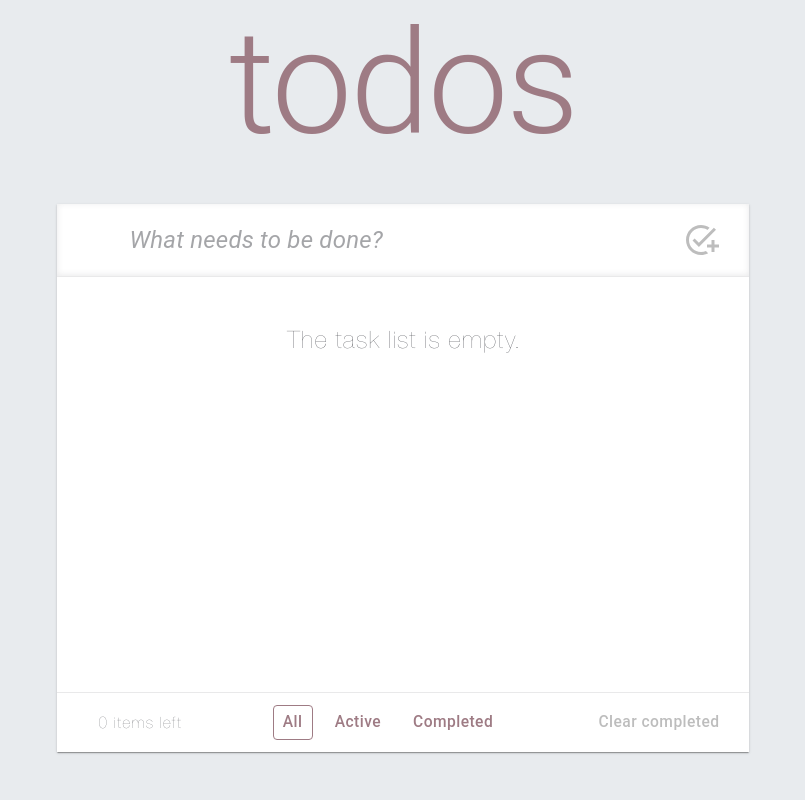
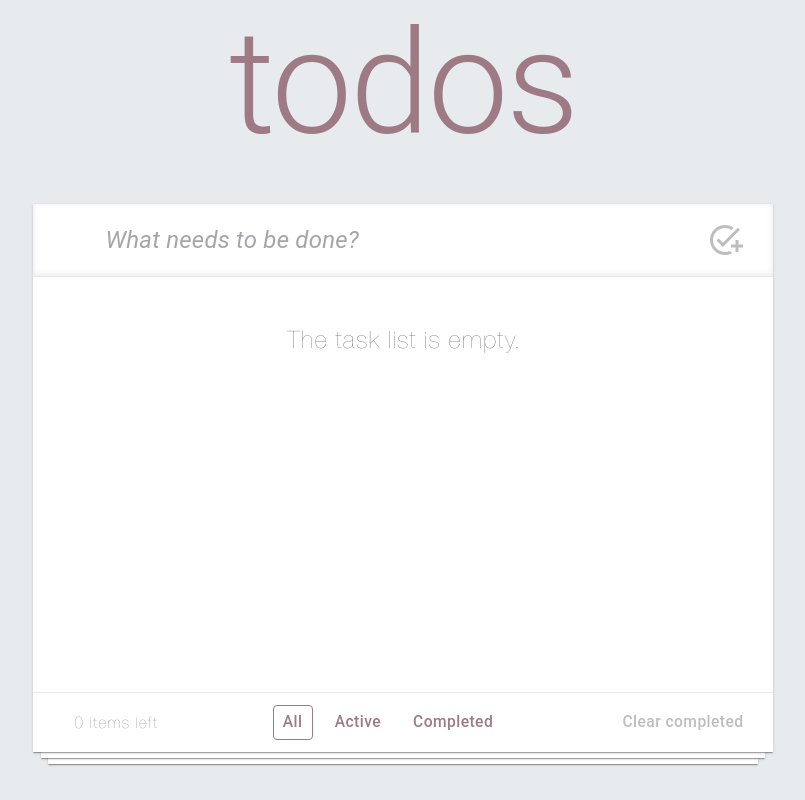
Before and after one commit to tanykos/todo, a React app: page / in a window 1280 px wide. Shown: the whole page, without its empty margins (237-1042 px from the left). Built offline with nearby package versions, Linux system fonts and the light colour scheme.

Commit message:
styles: add general styling

```diff
--- a/src/components/Actions/Actions.tsx
+++ b/src/components/Actions/Actions.tsx
@@ -23,7 +23,14 @@ export const Actions = ({ activeFilter, setActiveFilter, activeCount, clearCompl
   }
 
   return (
-    <StyledWrapper>
+    <StyledWrapper
+      sx={{
+        flexDirection: {
+          xs: 'column',
+          sm: 'row',
+        },
+      }}
+    >
       <Box>
         <StyledSpan>{getCounter()}</StyledSpan> items left
       </Box>
--- a/src/components/MainComponent/MainComponent.styled.ts
+++ b/src/components/MainComponent/MainComponent.styled.ts
@@ -6,3 +6,18 @@ export const StyledPaper = styled(Paper)`
   display: flex;
   flex-direction: column;
 `;
+
+export const StyledUnderPaper = styled(Paper)`
+  height: 10px;
+  position: absolute;
+  bottom: -6px;
+  right: 1%;
+  left: 1%;
+  z-index: -1;
+  &:nth-of-type(2) {
+    bottom: -12px;
+    right: 2%;
+    left: 2%;
+    z-index: -2;
+  }
+`;
--- a/src/components/MainComponent/MainComponent.tsx
+++ b/src/components/MainComponent/MainComponent.tsx
@@ -1,4 +1,4 @@
-import { StyledPaper } from './MainComponent.styled';
+import { StyledPaper, StyledUnderPaper } from './MainComponent.styled';
 import TaskList from '../TaskList';
 import TaskForm from '../TaskForm';
 import Actions from '../Actions';
@@ -58,6 +58,8 @@ export const MainComponent = () => {
         },
       }}
     >
+      <StyledUnderPaper square></StyledUnderPaper>
+      <StyledUnderPaper square></StyledUnderPaper>
       <TaskForm addTask={addTask}/>
 
       <TaskList
--- a/src/styles/styles.scss
+++ b/src/styles/styles.scss
@@ -8,3 +8,9 @@
   font-size: 24px;
   letter-spacing: .05rem;
 }
+
+@media (max-width: 500px) {
+  :root {
+    font-size: 16px;
+  }
+}
--- a/src/theme/theme.ts
+++ b/src/theme/theme.ts
@@ -13,6 +13,15 @@ const themeOptions: ThemeOptions = {
     text: {
       primary: '#292B32',
       secondary: '#9e7b84',
+    },
+  },
+  breakpoints: {
+    values: {
+      xs: 0,
+      sm: 700,
+      md: 960,
+      lg: 1280,
+      xl: 1920,
     },
   },
   components: {
```
Also changed, not shown: 1 other file (tests, documents, lock files or other folders).
